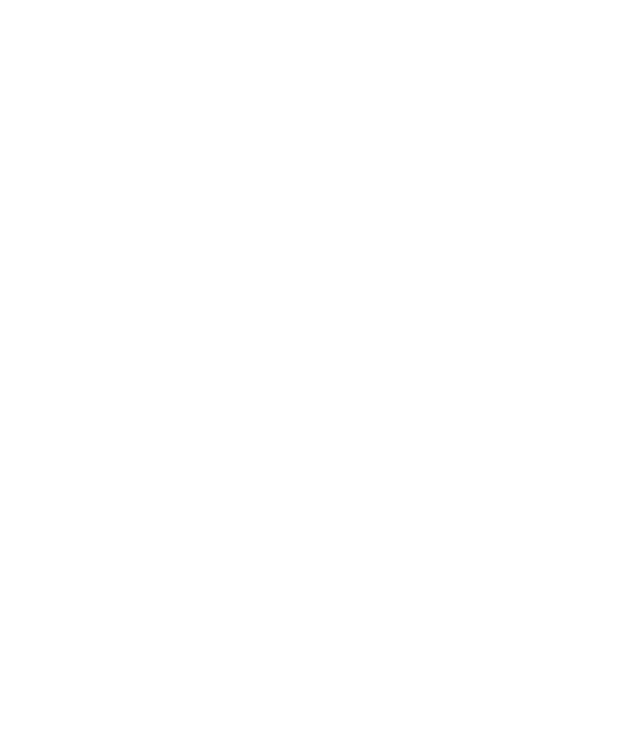
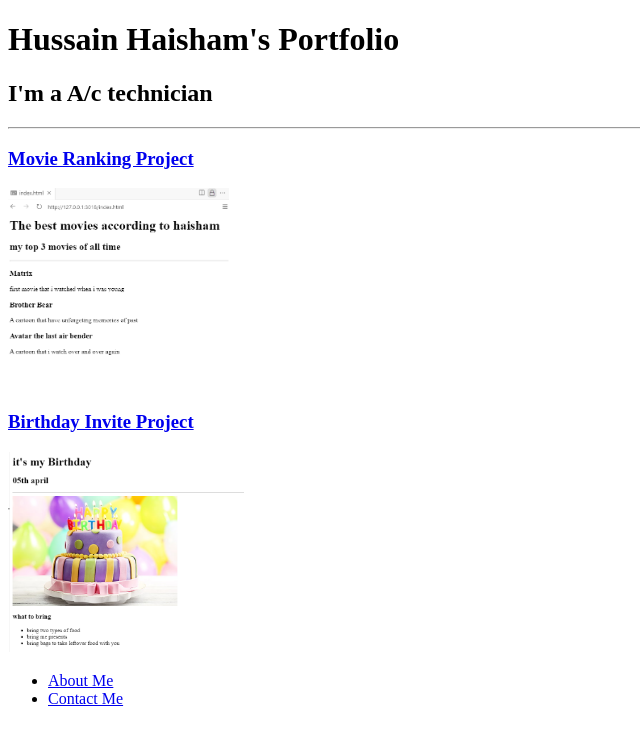
Before and after one commit to Senhaiko/html.portfolio, a plain HTML site: page index.html in a window 1280 px wide. Shown: the whole page, without its empty margins (0-640 px from the left). Drawn offline with Linux system fonts and the light colour scheme.

Commit message:
Add files via upload

```diff
--- a/index.html
+++ b/index.html
@@ -1,4 +1,25 @@
-<!-- TODO 1: Create the HTML Boilerplate -->
+ <!DOCTYPE html>
+ <html lang="en">
+ <head>
+    <meta charset="UTF-8">
+    <meta name="viewport" content="width=device-width, initial-scale=1.0">
+    <title>Haisham's portfolio</title>
+ </head>
+ <body>
+    <h1>Hussain Haisham's Portfolio</h1>
+    <h2>I'm a A/c technician</h2>
+    <hr>
+    <h3><a href="./public/movie-ranking.html">Movie Ranking Project</a></h3>
+    <img src="./assets/images/movie project.png" height="200px" alt="">
+    <h3><a href="./public/birthday-invite.html">Birthday Invite Project</a></h3>
+    <img src="./assets/images/birthday invitation project.png" height="200px" alt="">
+        <ul>
+            <li><a href="./public/about.html">About Me</a></li>
+            <li><a href="./public/contact.html">Contact Me</a></li>
+        </ul>
+
+ </body>
+ </html>
 
 <!-- TODO 2: Add Your previous projects' HTML into the public folder -->
 
```
